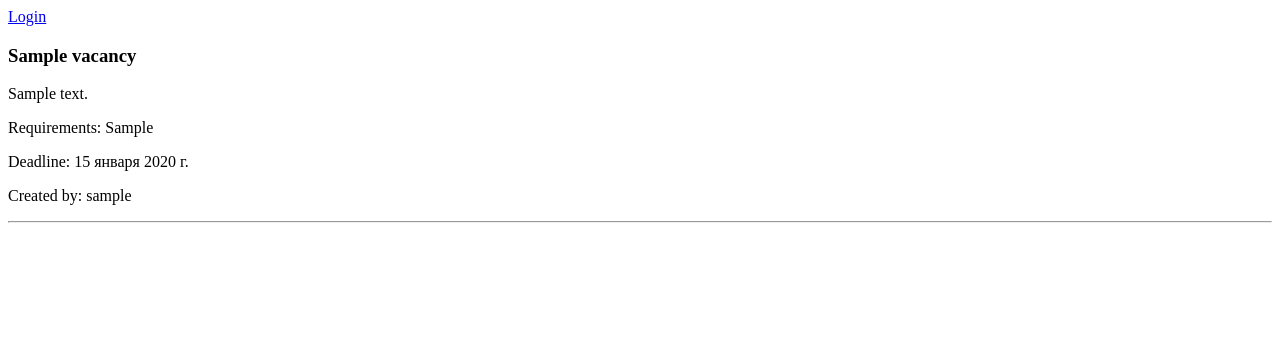
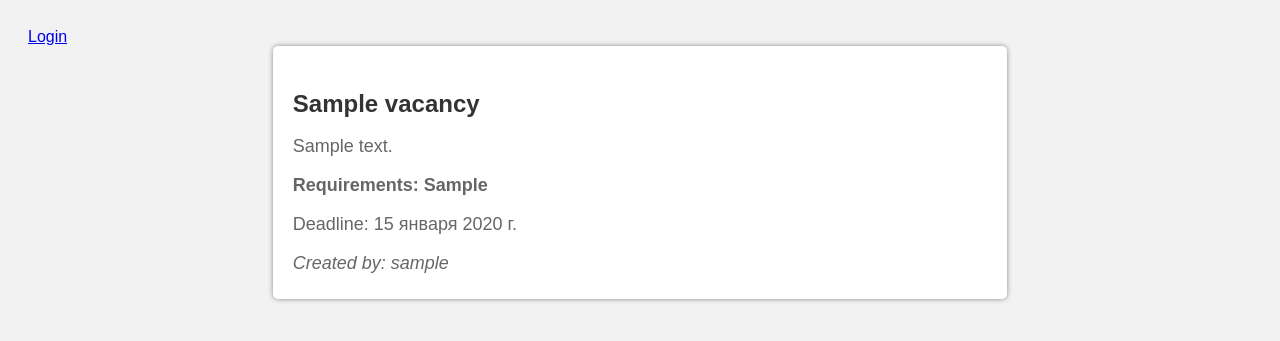
Before and after one commit to kotorkovsciy/scbchallenge2023, a Django app: page /vacancies/ in a window 1280 px wide. Shown: the top 341 px of the page. Run offline with Django 4.2, Linux system fonts and the light colour scheme; tables that the repository leaves empty hold one stand-in row (values such as "Sample post"); parts of the project's set-up code (start-up, migrations or seed data) failed here and were passed over.

Commit message:
feat(vacancy_board): Update of the visual part of the board of vacancies

```diff
--- /dev/null
+++ b/static/style.css
@@ -0,0 +1,50 @@
+body {
+    background-color: #f2f2f2;
+    font-family: Arial, sans-serif;
+    padding: 20px;
+    color: #333;
+}
+
+h1 {
+    text-align: center;
+    font-size: 36px;
+    margin-bottom: 30px;
+    color: #333;
+}
+
+.vacancy {
+    background-color: #fff;
+    border-radius: 5px;
+    padding: 20px;
+    margin-bottom: 20px;
+    box-shadow: 0px 0px 5px #888;
+    margin-left: 20%;
+    margin-right: 20%;
+}
+
+.vacancy h3 {
+    font-size: 24px;
+    margin-bottom: 10px;
+    color: #333;
+}
+
+.vacancy p {
+    font-size: 18px;
+    margin-bottom: 5px;
+    color: #666;
+}
+
+.vacancy p.requirements {
+    font-weight: bold;
+}
+
+.vacancy p.created-by {
+    font-style: italic;
+}
+
+hr {
+    border: none;
+    height: 1px;
+    background-color: #ddd;
+    margin-bottom: 20px;
+}
--- a/templates/base.html
+++ b/templates/base.html
@@ -1,16 +1,18 @@
+{% load static %}
 <!DOCTYPE html>
 <html>
 <head>
     <title></title>
+    <link rel="stylesheet" type="text/css" href="{% static 'style.css' %}">
 </head>
 <body>
     <header>
         {% if user.is_authenticated %}
-            <p>Welcome, {{ user.username }}!</p>
             <form method="post" action="{% url 'logout' %}">
                 {% csrf_token %}
                 <button type="submit">Logout</button>
             </form>
+            <p>Welcome, {{ user.username }}!</p>
         {% else %}
             <a href="{% url 'login' %}">Login</a>
         {% endif %}
--- a/templates/vacancy_board.html
+++ b/templates/vacancy_board.html
@@ -2,14 +2,13 @@
 
 {% block content %}
 {% for vacancy in vacancies %}
-  <div>
+  <div class="vacancy">
     <h3>{{ vacancy.title }}</h3>
-    <p>{{ vacancy.description }}</p>
-    <p>Requirements: {{ vacancy.requirements }}</p>
-    <p>Deadline: {{ vacancy.deadline }}</p>
-    <p>Created by: {{ vacancy.created_by }}</p>
+    <p class="description">{{ vacancy.description }}</p>
+    <p class="requirements">Requirements: {{ vacancy.requirements }}</p>
+    <p class="deadline">Deadline: {{ vacancy.deadline }}</p>
+    <p class="created-by">Created by: {{ vacancy.created_by }}</p>
   </div>
-  <hr>
 {% empty %}
   <p>No vacancies available</p>
 {% endfor %}
```
